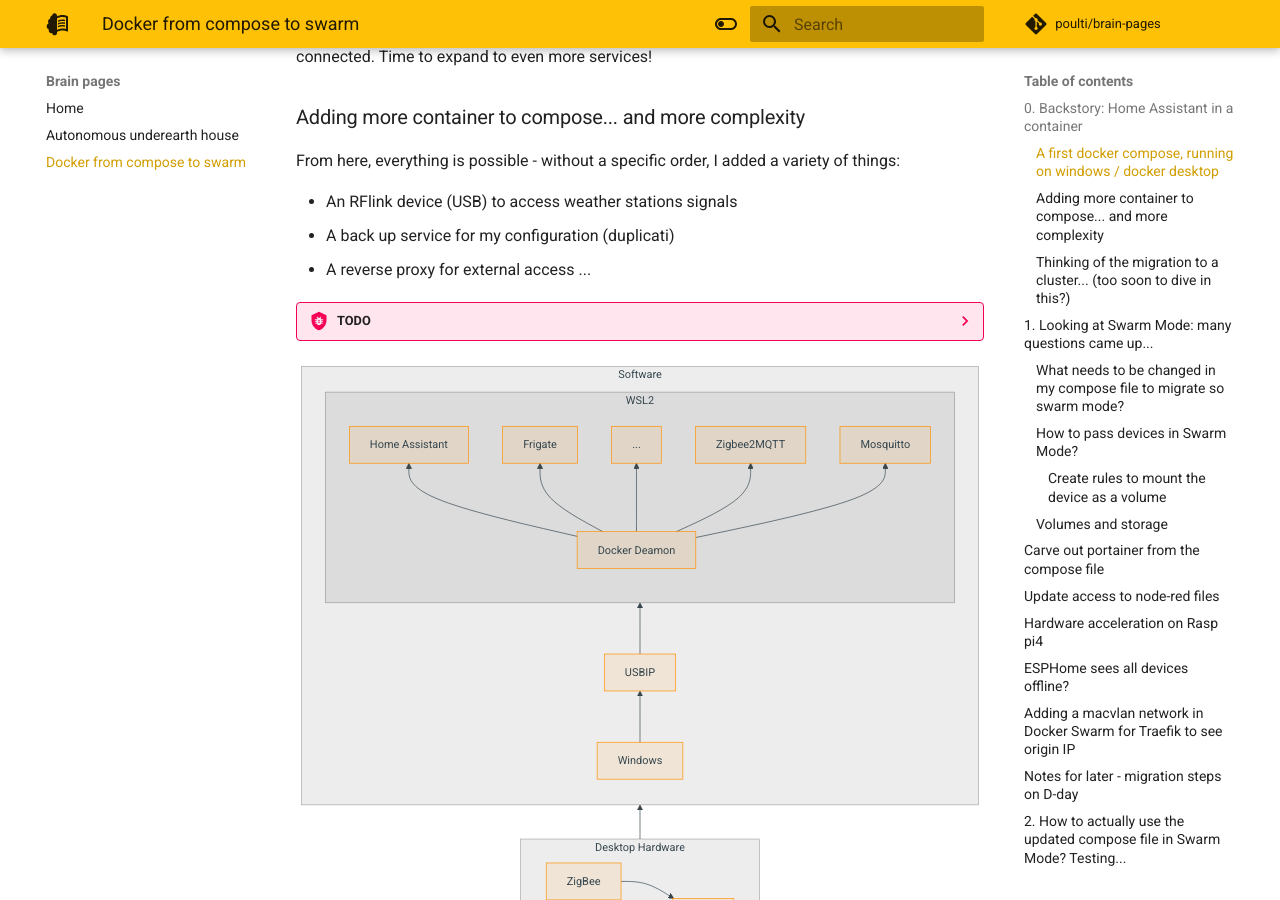
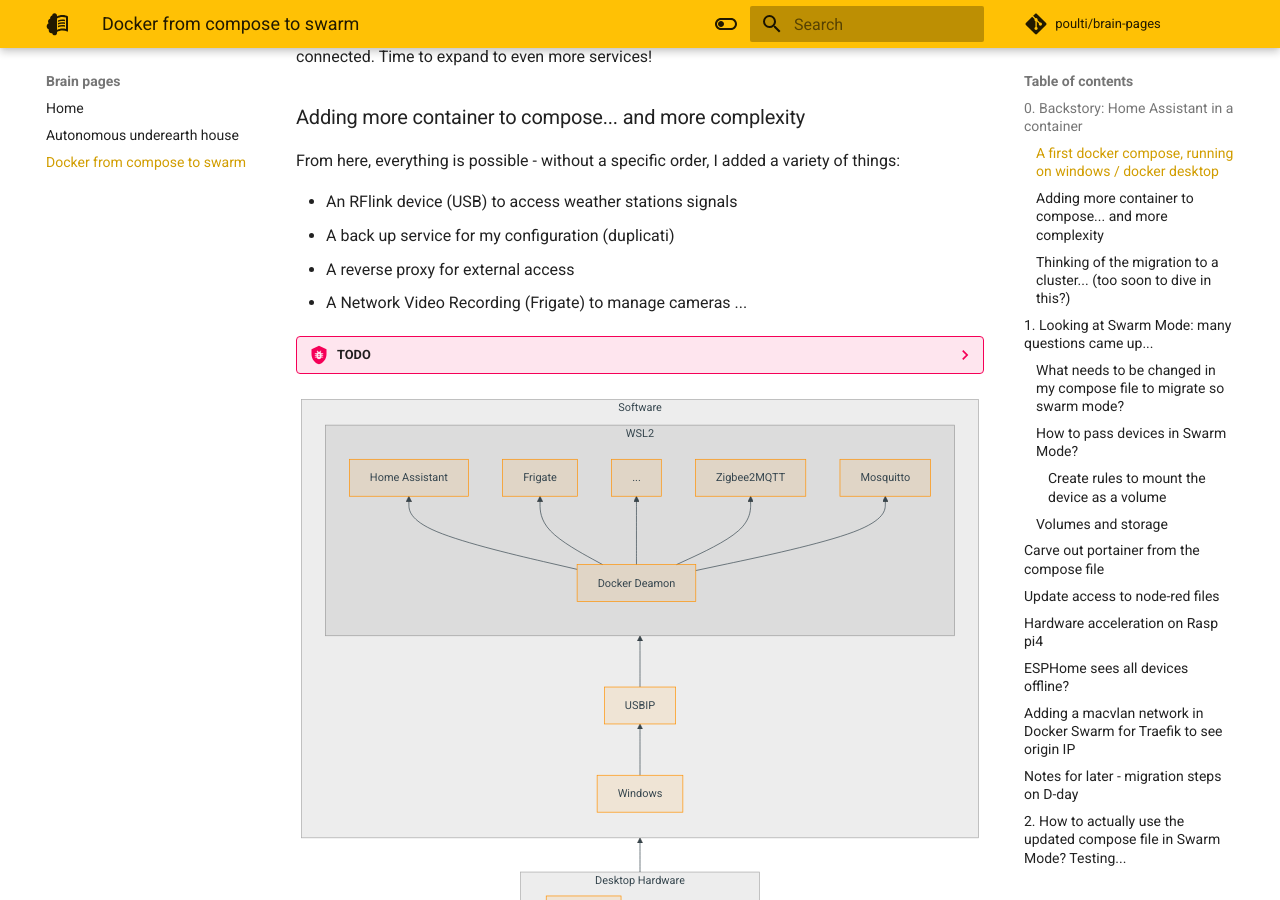
Before and after one commit to poulti/brain-pages, an MkDocs documentation site: the page built from docs/docker-from-compose-to-swarm.md, in a window 1280 px wide and 900 px high, scrolled down 4144 px. Built offline with MkDocs 1.6.1 and Material for MkDocs 9.7.7, drawn with Linux system fonts in a browser that asks for light colours; comment, search, counter and statistics services are not loaded.

Commit message:
Add frigate to the list of more container

```diff
--- a/docs/docker-from-compose-to-swarm.md
+++ b/docs/docker-from-compose-to-swarm.md
@@ -172,6 +172,7 @@
 - An RFlink device (USB) to access weather stations signals
 - A back up service for my configuration (duplicati)
 - A reverse proxy for external access
+- A Network Video Recording (Frigate) to manage cameras
 ...
 
 ??? bug "TODO"
```
